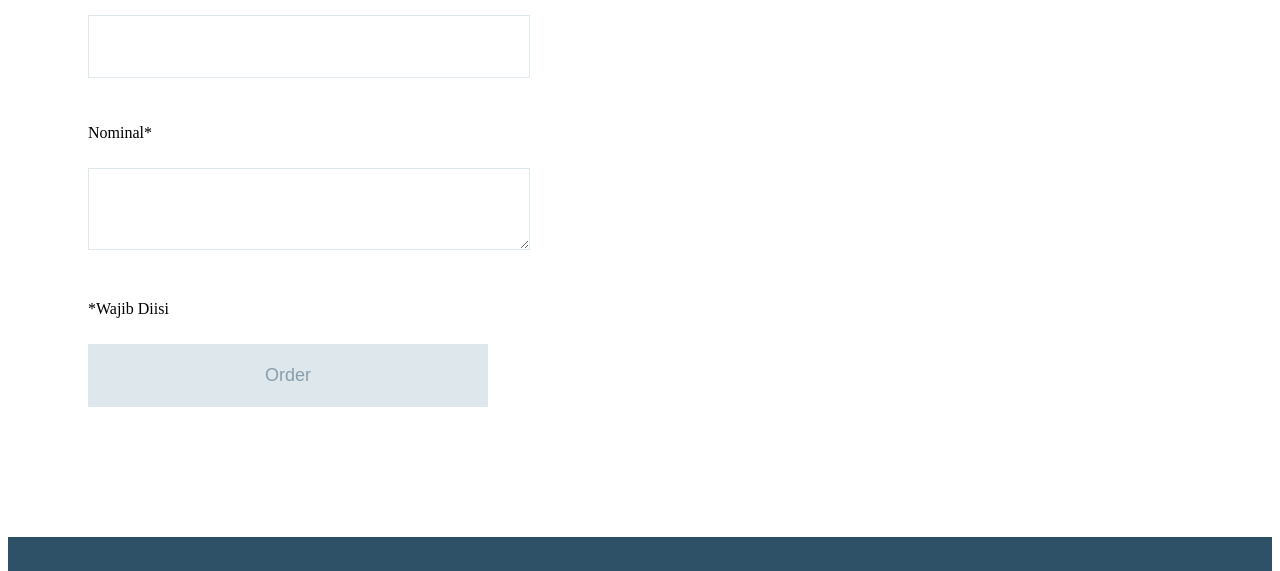
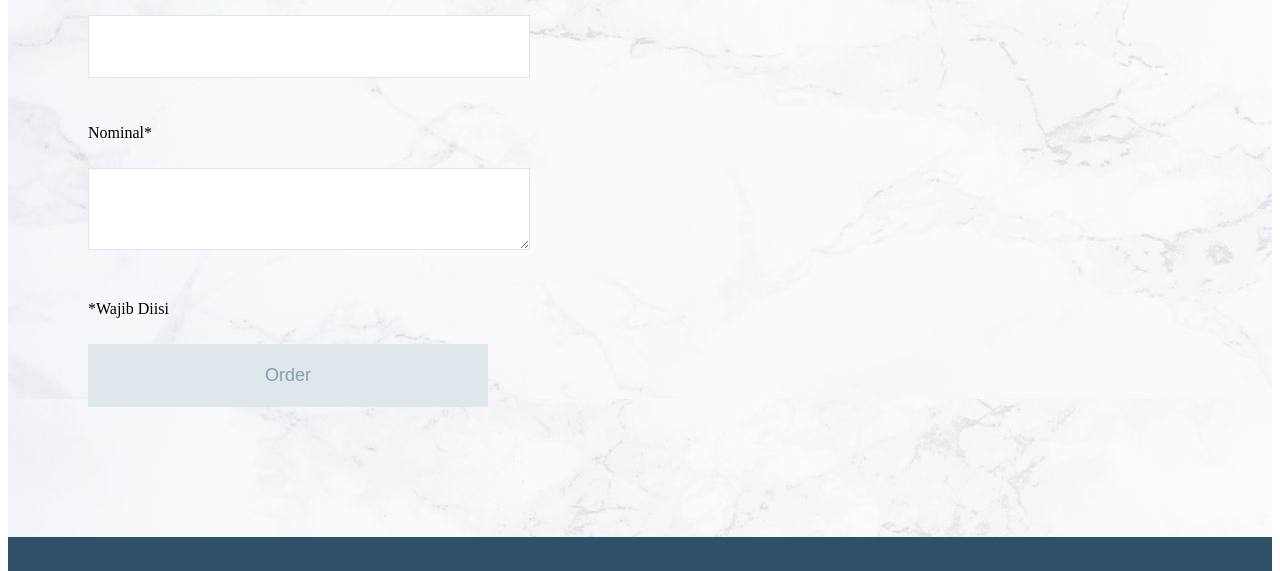
Before and after one commit to Hikmatul-Maulidiyah/AgenKuota, a plain HTML site: page index.html in a window 1280 px wide. Shown: the part 1307-1878 px from the top of the page. Drawn offline with Linux system fonts and the light colour scheme.

Commit message:
Update stylesheet.css

```diff
--- a/stylesheet.css
+++ b/stylesheet.css
@@ -27,6 +27,7 @@ li {
 }
 
 .main {
+  background-image: url("https://raw.githubusercontent.com/Hikmatul-Maulidiyah/AgenKuota/master/wallpaper.jpg");
   padding: 100px 80px;
 }
 
```
